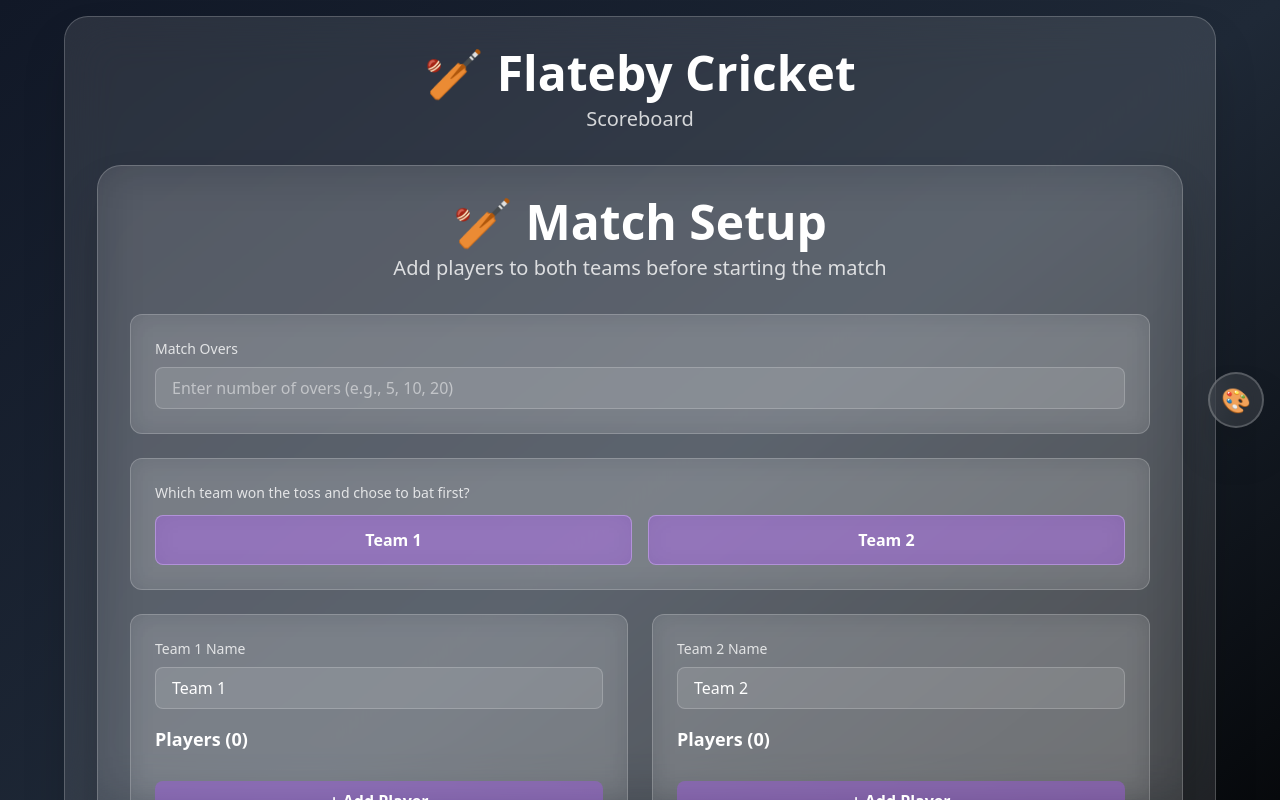
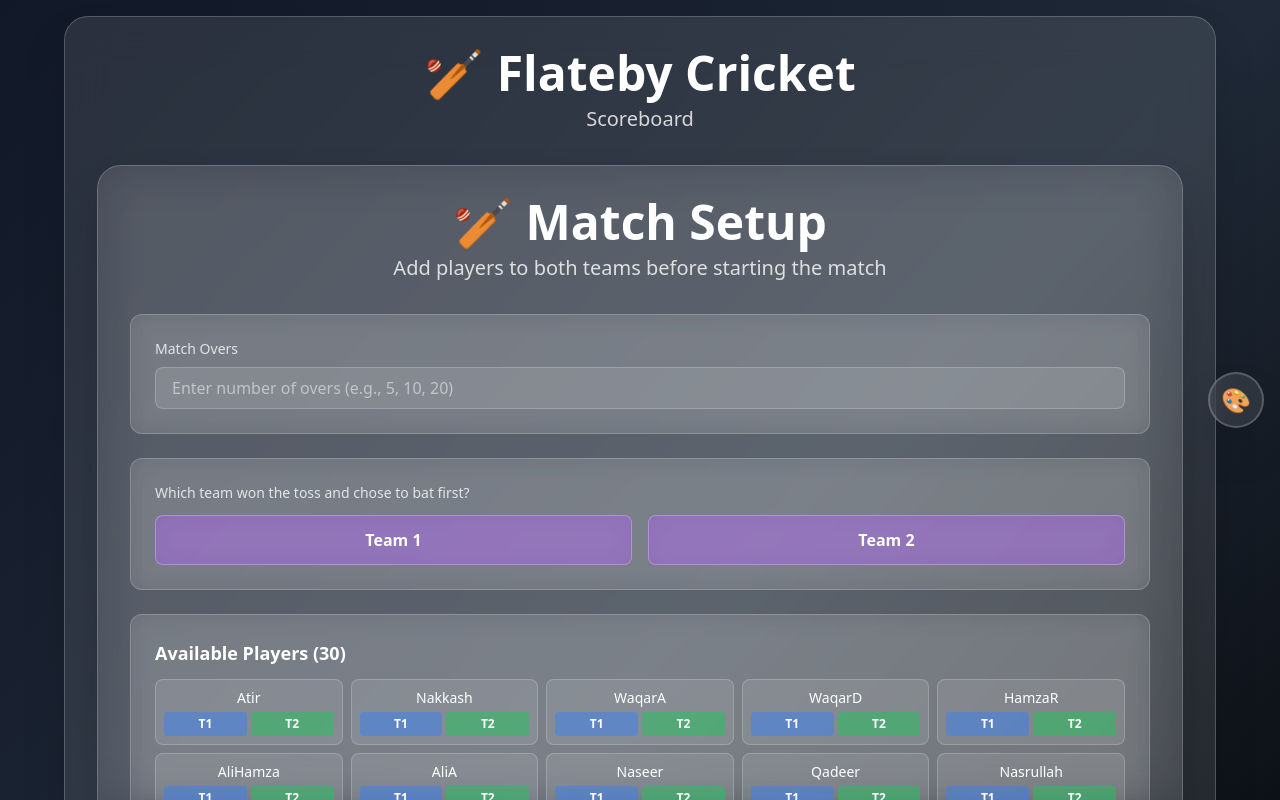
Before and after one commit to waqarmalyk/Scoreboard, a React (Vite) app: page / in a window 1280 px wide. Built offline with nearby package versions, Linux system fonts and the light colour scheme.

Commit message:
app list of players

```diff
--- a/src/App.tsx
+++ b/src/App.tsx
@@ -196,6 +196,51 @@ function App() {
     }
     setNewPlayerName('');
     setAddingToTeam(null);
+  };
+
+  const addPlayerToTeamByName = (team: 1 | 2, playerName: string) => {
+    const players = team === 1 ? team1Players : team2Players;
+
+    // Check if team already has 11 players
+    if (players.length >= 11) {
+      alert('Maximum 11 players allowed per team!');
+      return;
+    }
+
+    if (players.includes(playerName)) {
+      alert('Player already exists in this team!');
+      return;
+    }
+
+    if (team === 1) {
+      setTeam1Players([...team1Players, playerName]);
+    } else {
+      setTeam2Players([...team2Players, playerName]);
+    }
+  };
+
+  const swapPlayerBetweenTeams = (playerName: string, fromTeam: 1 | 2) => {
+    const toTeam = fromTeam === 1 ? 2 : 1;
+    const toPlayers = toTeam === 1 ? team1Players : team2Players;
+
+    // Check if destination team already has 11 players
+    if (toPlayers.length >= 11) {
+      alert(
+        `Cannot swap! ${
+          toTeam === 1 ? team1Name : team2Name
+        } already has maximum 11 players.`
+      );
+      return;
+    }
+
+    // Remove from source team and add to destination team
+    if (fromTeam === 1) {
+      setTeam1Players(team1Players.filter((p) => p !== playerName));
+      setTeam2Players([...team2Players, playerName]);
+    } else {
+      setTeam2Players(team2Players.filter((p) => p !== playerName));
+      setTeam1Players([...team1Players, playerName]);
+    }
   };
 
   const removePlayerFromTeam = (team: 1 | 2, playerName: string) => {
@@ -1248,6 +1293,8 @@ function App() {
               onMatchOversChange={setMatchOvers}
               onTossWinnerChange={setTossWinner}
               onAddPlayer={addPlayerToTeam}
+              onAddPlayerByName={addPlayerToTeamByName}
+              onSwapPlayer={swapPlayerBetweenTeams}
               onRemovePlayer={removePlayerFromTeam}
               newPlayerName={newPlayerName}
               onNewPlayerNameChange={setNewPlayerName}
--- a/src/components/PlayerSetup.tsx
+++ b/src/components/PlayerSetup.tsx
@@ -1,3 +1,37 @@
+// Predefined list of players
+const PREDEFINED_PLAYERS = [
+  'Atir',
+  'Nakkash',
+  'WaqarA',
+  'WaqarD',
+  'HamzaR',
+  'AliHamza',
+  'AliA',
+  'Naseer',
+  'Qadeer',
+  'Nasrullah',
+  'ShehzadD',
+  'Haseeb',
+  'Hassan',
+  'Zerfi',
+  'Kamran',
+  'Saim',
+  'Subhan',
+  'Ihtisham',
+  'Rohaan',
+  'Adil',
+  'Daud',
+  'Waleed',
+  'Ahmed',
+  'Haris',
+  'Abdullah',
+  'Ibrahim',
+  'Zarrar',
+  'Zrbab',
+  'AbdulWahab',
+  'Taiyab',
+];
+
 interface PlayerSetupProps {
   team1Name: string;
   team2Name: string;
@@ -10,6 +44,8 @@ interface PlayerSetupProps {
   onMatchOversChange: (overs: number) => void;
   onTossWinnerChange: (team: 1 | 2 | null) => void;
   onAddPlayer: (team: 1 | 2) => void;
+  onAddPlayerByName: (team: 1 | 2, playerName: string) => void;
+  onSwapPlayer: (playerName: string, fromTeam: 1 | 2) => void;
   onRemovePlayer: (team: 1 | 2, playerName: string) => void;
   newPlayerName: string;
   onNewPlayerNameChange: (name: string) => void;
@@ -35,6 +71,8 @@ export const PlayerSetup: React.FC<PlayerSetupProps> = ({
   onMatchOversChange,
   onTossWinnerChange,
   onAddPlayer,
+  onAddPlayerByName,
+  onSwapPlayer,
   onRemovePlayer,
   newPlayerName,
   onNewPlayerNameChange,
@@ -47,6 +85,11 @@ export const PlayerSetup: React.FC<PlayerSetupProps> = ({
   getBorderColor,
   getPlaceholderColor,
 }) => {
+  // Filter out players already in teams
+  const availablePlayers = PREDEFINED_PLAYERS.filter(
+    (player) => !team1Players.includes(player) && !team2Players.includes(player)
+  );
+
   return (
     <div className='w-full max-w-6xl'>
       <div
@@ -118,6 +161,49 @@ export const PlayerSetup: React.FC<PlayerSetupProps> = ({
           </div>
         </div>
 
+        {/* Predefined Players List */}
+        {availablePlayers.length > 0 && (
+          <div className='mb-6'>
+            <div
+              className={`${getGlassColor()} backdrop-blur-md rounded-xl border ${getBorderColor()} p-6`}
+            >
+              <h3 className={`text-lg font-semibold ${getTextColor()} mb-3`}>
+                Available Players ({availablePlayers.length})
+              </h3>
+              <div className='grid grid-cols-2 sm:grid-cols-3 md:grid-cols-4 lg:grid-cols-5 gap-2 max-h-60 overflow-y-auto'>
+                {availablePlayers.map((player) => (
+                  <div
+                    key={player}
+                    className={`${getGlassColor()} border ${getBorderColor()} rounded-lg p-2`}
+                  >
+                    <div
+                      className={`text-sm ${getTextColor()} mb-1 text-center font-medium`}
+                    >
+                      {player}
+                    </div>
+                    <div className='flex gap-1'>
+                      <button
+                        onClick={() => onAddPlayerByName(1, player)}
+                        className='flex-1 bg-blue-500/50 hover:bg-blue-500/70 rounded px-1 py-1 text-white text-xs font-semibold transition-all'
+                        title={`Add to ${team1Name || 'Team 1'}`}
+                      >
+                        T1
+                      </button>
+                      <button
+                        onClick={() => onAddPlayerByName(2, player)}
+                        className='flex-1 bg-green-500/50 hover:bg-green-500/70 rounded px-1 py-1 text-white text-xs font-semibold transition-all'
+                        title={`Add to ${team2Name || 'Team 2'}`}
+                      >
+                        T2
+                      </button>
+                    </div>
+                  </div>
+                ))}
+              </div>
+            </div>
+          </div>
+        )}
+
         <div className='grid grid-cols-1 md:grid-cols-2 gap-6'>
           {/* Team 1 Setup */}
           <div
@@ -147,12 +233,21 @@ export const PlayerSetup: React.FC<PlayerSetupProps> = ({
                   className={`flex items-center justify-between ${getGlassColor()} rounded-lg px-3 py-2 border ${getBorderColor()}`}
                 >
                   <span className={getTextColor()}>{player}</span>
+                  <div className='flex gap-2'>
+                    <button
+                      onClick={() => onSwapPlayer(player, 1)}
+                      className='text-blue-400 hover:text-blue-300 font-bold text-sm'
+                      title='Swap to Team 2'
+                    >
+                      ⇄
+                    </button>
                     <button
                       onClick={() => onRemovePlayer(1, player)}
                       className='text-red-400 hover:text-red-300 font-bold'
                     >
                       ✕
                     </button>
+                  </div>
                 </div>
               ))}
             </div>
@@ -219,12 +314,21 @@ export const PlayerSetup: React.FC<PlayerSetupProps> = ({
                   className={`flex items-center justify-between ${getGlassColor()} rounded-lg px-3 py-2 border ${getBorderColor()}`}
                 >
                   <span className={getTextColor()}>{player}</span>
+                  <div className='flex gap-2'>
+                    <button
+                      onClick={() => onSwapPlayer(player, 2)}
+                      className='text-blue-400 hover:text-blue-300 font-bold text-sm'
+                      title='Swap to Team 1'
+                    >
+                      ⇄
+                    </button>
                     <button
                       onClick={() => onRemovePlayer(2, player)}
                       className='text-red-400 hover:text-red-300 font-bold'
                     >
                       ✕
                     </button>
+                  </div>
                 </div>
               ))}
             </div>
```
Lines whose indentation alone changed are shown as unchanged.
